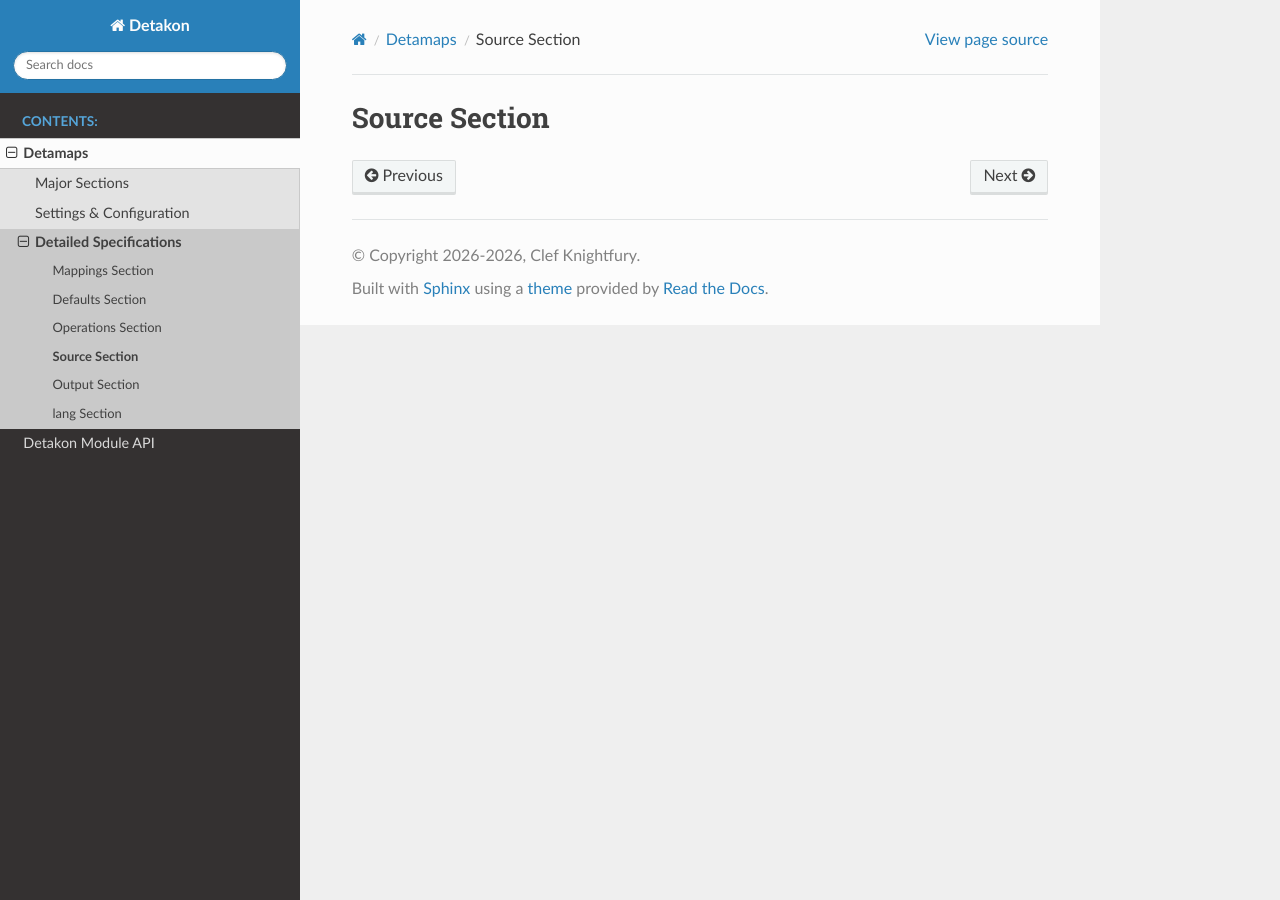
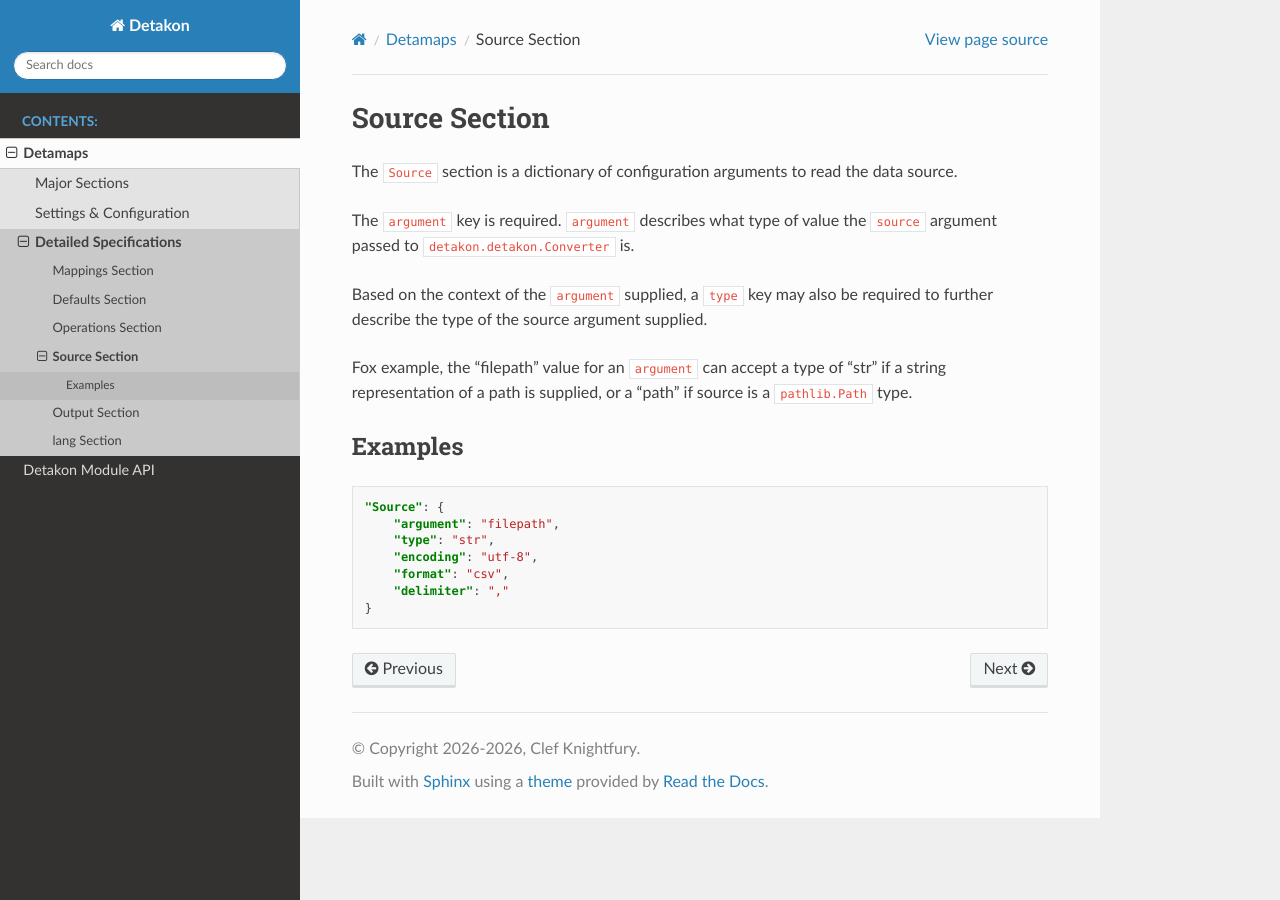
Before and after one commit to cknightfury/detakon, a Sphinx documentation site: the page built from docs/source/source.rst, in a window 1280 px wide. Built offline with Sphinx 7.4.7 and the Read the Docs theme 3.1.0, drawn with Linux system fonts in a browser that asks for light colours.

Commit message:
added source documentation

```diff
--- a/docs/source/source.rst
+++ b/docs/source/source.rst
@@ -3,3 +3,25 @@
 **************
 Source Section
 **************
+
+The ``Source`` section is a dictionary of configuration arguments to read the data source.
+
+The ``argument`` key is required.  ``argument`` describes what type of value the ``source`` argument passed to ``detakon.detakon.Converter`` is.
+
+Based on the context of the ``argument`` supplied, a ``type`` key may also be required to further describe the type of the source argument supplied.
+
+Fox example, the "filepath" value for an ``argument`` can accept a type of "str" if a string representation of a path is supplied, or a "path" if source is a ``pathlib.Path`` type.
+
+########
+Examples
+########
+
+.. code-block:: json-object
+
+    "Source": {
+        "argument": "filepath",
+        "type": "str",
+        "encoding": "utf-8",
+        "format": "csv",
+        "delimiter": ","
+    }
```
